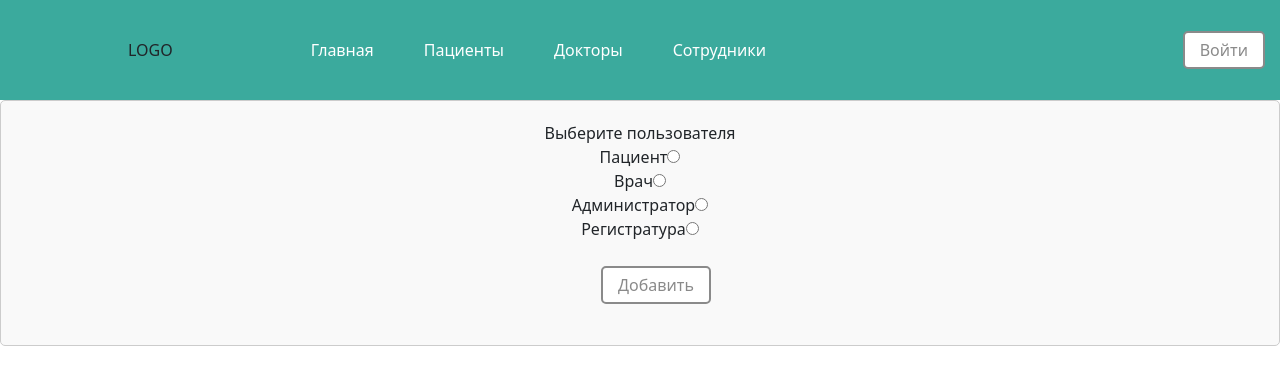
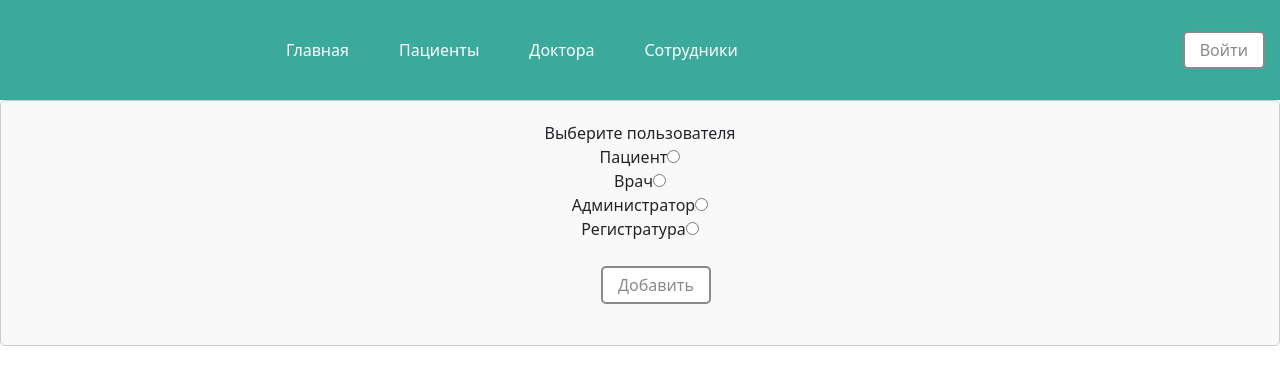
Before and after one commit to KirichenkoND/Budgerigar-1, a React (Vite) app in the folder frontend/: page /editor in a window 1280 px wide. Shown: the top 384 px of the page. Built offline with nearby package versions, Linux system fonts and the light colour scheme.

Commit message:
Update route and add logo

```diff
--- a/frontend/src/Router/Router.tsx
+++ b/frontend/src/Router/Router.tsx
@@ -13,7 +13,7 @@ const Router = () => {
         <>
             <BrowserRouter>
                 <Routes>
-                    <Route path="/main" element={<MainPage />} />
+                    <Route path="/" element={<MainPage />} />
                     <Route path='/schedule' element={<SchedulePage />} />
                     <Route path='/patients' element={<PatientListPage />} />
                     <Route path="/doctors" element={<DoctorListPage />} />
--- a/frontend/src/components/Header/Header.tsx
+++ b/frontend/src/components/Header/Header.tsx
@@ -3,18 +3,19 @@ import HeaderLink from "../HeaderLink/HeaderLink";
 import "./Header.scss";
 import Button from "../../UI/Button/Button";
 import { useNavigate } from "react-router-dom";
+import logo from '../../../public/vite.svg';
 
 const HeaderLinks = [
   {
     text: "Главная",
-    path: "/main",
+    path: "/",
   },
   {
     text: "Пациенты",
     path: "/patients",
   },
   {
-    text: "Докторы",
+    text: "Доктора",
     path: "/doctors",
   },
   {
@@ -28,7 +29,12 @@ export const Header: FC = () => {
     <>
       <header>
         <div className="header">
-          <div className="header-logo">LOGO</div>
+          <div className="header-logo">
+            <HeaderLink
+              image={logo}
+              path="/"
+            />
+          </div>
           <div className="header-links">
             {HeaderLinks.map((headerLink, i) => {
               return (
@@ -47,29 +53,6 @@ export const Header: FC = () => {
           </div>
         </div>
       </header>
-
-      {/* <Navbar fixed="top" collapseOnSelect expand="md" bg="light" variant="light">
-                <Container>
-                    <Navbar.Brand href='/'>
-                        <img
-                            src={logo}
-                            height="30"
-                            width="30"
-                            className='d-inline-block align-top'
-                            alt="Logo"
-                        />
-                    </Navbar.Brand>
-                    <Navbar.Toggle aria-controls="responsive-navbar-nav" />
-                    <Navbar.Collapse id="responsive-navbar-nav">
-                        <Nav className="mr-auto">
-                            <Nav.Link href="/">Home</Nav.Link>
-                            <Nav.Link href="/patients">Пациенты</Nav.Link>
-                            <Nav.Link href="/doctors">Медперс</Nav.Link>
-                            <Nav.Link href="/">Свободная касса</Nav.Link>
-                        </Nav>
-                    </Navbar.Collapse>
-                </Container>
-            </Navbar> */}
     </>
   );
 };
```
